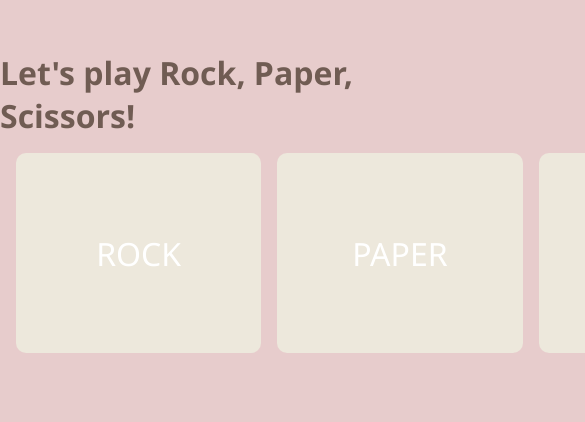
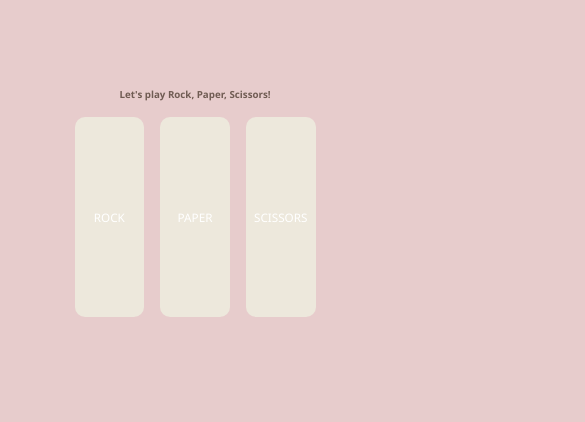
Before and after one commit to cassandracrawford/rock-paper-scissors, a plain HTML site: page index.html in a window 390 px wide. Shown: the part 187-609 px from the top of the page, 585 px wide, since content can reach past the window. Drawn offline with Linux system fonts and the light colour scheme.

Commit message:
make font size responsive using vw

```diff
--- a/style.css
+++ b/style.css
@@ -21,10 +21,11 @@ body {
     display: flex;
     align-items: center;
     margin: 0 auto;
-    width: 800px;
+    width: 70%;
     color: white;
     gap: 1rem;
     padding: 1rem;
+    flex-wrap: nowrap;
 }
 
 .item {
@@ -45,7 +46,7 @@ body {
 p {
     text-align: center;
     font-weight: 500;
-    font-size: 2rem;
+    font-size: 3vw;
 }
 
 .result {
@@ -54,8 +55,10 @@ p {
     height: 50px;
     width: 300px;
     color: #705C53;
+    font-size: 2vw;
 }
 
 h1 {
     color: #705C53;
+    font-size: 2.5vw;
 }
```
